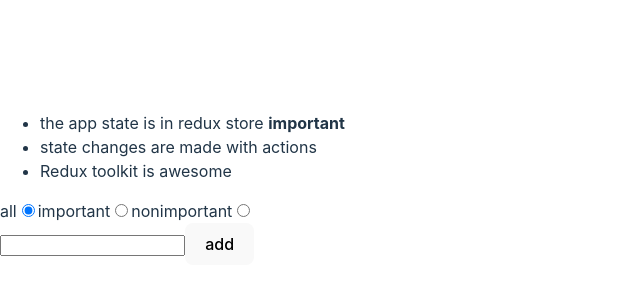
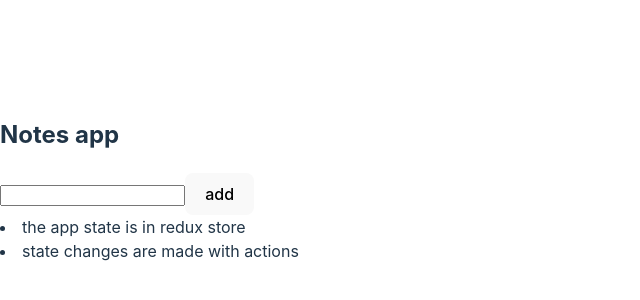
Before and after one commit to layerdbag/redux-notes, a React (Vite) app: page / in a window 1280 px wide. Shown: the part 220-520 px from the top of the page, without its empty margins (0-640 px from the left). Built offline with nearby package versions, Linux system fonts and the light colour scheme; data requests are answered from the project's data file.

Commit message:
Use React Query to retrieve data from server

```diff
--- a/db.json
+++ b/db.json
@@ -2,18 +2,13 @@
   "notes": [
   {
     "content": "the app state is in redux store",
-      "important": true,
+    "important": false,
     "id": 1
   },
   {
     "content": "state changes are made with actions",
     "important": false,
     "id": 2
-    },
-    {
-      "content": "Redux toolkit is awesome",
-      "important": false,
-      "id": 3
   }
 ]
 }
--- a/package.json
+++ b/package.json
@@ -14,15 +14,13 @@
   "dependencies": {
     "@babel/preset-env": "7.21.4",
     "@babel/preset-react": "7.18.6",
-    "@reduxjs/toolkit": "^1.9.5",
+    "@tanstack/react-query": "^4.33.0",
     "axios": "^1.5.0",
     "deep-freeze": "0.0.1",
     "eslint-plugin-jest": "27.2.1",
     "jest": "29.5.0",
     "react": "^18.2.0",
-    "react-dom": "^18.2.0",
-    "react-redux": "^8.1.2",
-    "redux": "^4.2.1"
+    "react-dom": "^18.2.0"
   },
   "devDependencies": {
     "@types/react": "^18.2.15",
--- a/src/App.jsx
+++ b/src/App.jsx
@@ -1,24 +1,45 @@
-import React, { useEffect } from 'react'
-import NewNote from "./components/NewNote";
-import Notes from "./components/Notes";
-import VisibilityFilter from './components/VisibilityFilter'
-import { useDispatch } from 'react-redux';
-import { initializeNotes } from './reducers/noteReducer';
+import React from 'react'
+import { useQuery } from '@tanstack/react-query'
+import axios from 'axios'
 
 const App = () => {
-  const dispatch = useDispatch()
+  const addNote = async (event) => {
+    event.preventDefault()
+    const content = event.target.note.value
+    event.target.note.value = ''
+    console.log(content)
+  }
 
-  useEffect(() => {
-    dispatch(initializeNotes())
-  }, [])
+  const toggleImportance = (note) => {
+    console.log('toggle importance of', note.id)
+  }
 
-  return (
+  const result = useQuery({
+    queryKey: ['notes'],
+    queryFn: () => axios.get('http://localhost:5174/notes').then(res => res.data)
+  })
+  console.log(JSON.parse(JSON.stringify(result)))
+
+  if (result.isLoading) {
+    return <div>loading data...</div>
+  }
+  const notes = result.data
+
+  return(
     <div>
-      <Notes />
-      <VisibilityFilter />
-      <NewNote />
+      <h2>Notes app</h2>
+      <form onSubmit={addNote}>
+        <input name="note" />
+        <button type="submit">add</button>
+      </form>
+      {notes.map(note =>
+        <li key={note.id} onClick={() => toggleImportance(note.id)}>
+          {note.content}
+          <strong> {note.important ? 'important' : ''}</strong>
+        </li>
+      )}
     </div>
-  );
-};
+  )
+}
 
-export default App;
+export default App
--- a/src/components/NewNote.jsx
+++ /dev/null
@@ -1,25 +0,0 @@
-import React from 'react'
-import { useDispatch } from "react-redux";
-import { createNote } from "../reducers/noteReducer";
-
-const NewNote = () => {
-  const dispatch = useDispatch();
-
-  const addNote = async e => {
-    e.preventDefault();
-    const content = e.target.note.value;
-    e.target.note.value = "";
-    dispatch(createNote(content));
-  };
-
-  return (
-    <div>
-      <form onSubmit={addNote}>
-        <input type="text" name="note" />
-        <button type="submit">add</button>
-      </form>
-    </div>
-  );
-};
-
-export default NewNote;
--- a/src/components/Notes.jsx
+++ /dev/null
@@ -1,37 +0,0 @@
-import React from 'react'
-import { useDispatch, useSelector } from "react-redux";
-import { updateNote } from "../reducers/noteReducer";
-
-const Note = ({ note, handleClick }) => (
-  <li onClick={handleClick}>
-    {note.content} <strong>{note.important ? "important" : ""}</strong>
-  </li>
-);
-
-const Notes = () => {
-  const dispatch = useDispatch();
-  const notes = useSelector(({ filter, notes }) => {
-    if (filter === 'ALL') {
-      return notes
-    }
-    return filter === 'IMPORTANT'
-      ? notes.filter(note => note.important)
-      : notes.filter(note => !note.important)
-  });
-
-  return (
-    <div>
-      <ul>
-        {notes.map((note) => (
-          <Note
-            key={note.id}
-            note={note}
-            handleClick={() => dispatch(updateNote(note))}
-          />
-        ))}
-      </ul>
-    </div>
-  );
-};
-
-export default Notes;
--- a/src/components/VisibilityFilter.jsx
+++ /dev/null
@@ -1,33 +0,0 @@
-import React from 'react'
-import { filterChange } from '../reducers/filterReducer'
-import { useDispatch } from 'react-redux'
-
-const VisibilityFilter = (props) => {
-  const dispatch = useDispatch()
-
-  return (
-    <div>
-      all
-      <input
-        defaultChecked={props}
-        type="radio"
-        name="filter"
-        onChange={() => dispatch(filterChange('ALL'))}
-      />
-      important
-      <input
-        type="radio"
-        name="filter"
-        onChange={() => dispatch(filterChange('IMPORTANT'))}
-      />
-      nonimportant
-      <input
-        type="radio"
-        name="filter"
-        onChange={() => dispatch(filterChange('NONIMPORTANT'))}
-      />
-    </div>
-  )
-}
-
-export default VisibilityFilter
--- a/src/main.jsx
+++ b/src/main.jsx
@@ -1,14 +1,14 @@
-import React from "react";
-import ReactDOM from "react-dom/client";
-import store from "./store";
-import { Provider } from "react-redux";
-import App from "./App";
-import "./index.css";
+import React from 'react'
+import ReactDOM from 'react-dom/client'
+import { QueryClient, QueryClientProvider } from '@tanstack/react-query'
 
+import App from './App'
+import './index.css'
 
+const queryClient = new QueryClient()
 
-ReactDOM.createRoot(document.getElementById("root")).render(
-  <Provider store={store}>
+ReactDOM.createRoot(document.getElementById('root')).render(
+  <QueryClientProvider client={queryClient}>
     <App />
-  </Provider>
-);
+  </QueryClientProvider>
+)
--- a/src/reducers/filterReducer.js
+++ /dev/null
@@ -1,21 +0,0 @@
-
-const filterReducer = (state = 'ALL', action) => {
-  console.log('ACTION: ', action)
-  switch (action.type) {
-    case 'SET_FILTER':
-      return action.payload
-    default:
-      return state
-  }
-}
-
-
-export const filterChange = filter => {
-  return {
-    type: 'SET_FILTER',
-    payload: filter,
-  }
-}
-
-
-export default filterReducer
--- a/src/reducers/noteReducer.js
+++ /dev/null
@@ -1,56 +0,0 @@
-import { createSlice } from '@reduxjs/toolkit'
-import noteService from '../services/notes'
-
-const noteSlice = createSlice({
-  name: 'notes',
-  initialState : [],
-  reducers: {
-    toggleImportanceOf(state, action) {
-      const id = action.payload
-
-      const noteToChange = state.find(n => n.id === id)
-
-      const changedNote = {
-        ...noteToChange,
-        important: !noteToChange.important
-      }
-
-      console.log(state)
-      return state.map(note =>
-        note.id !== id ? note : changedNote)
-    },
-    appendNote(state, action) {
-      state.push(action.payload)
-    },
-    setNotes(state, action) {
-      return action.payload
-    },
-  },
-})
-
-
-export const { toggleImportanceOf, appendNote, setNotes } = noteSlice.actions
-
-export const initializeNotes = () => {
-  return async dispatch => {
-    const notes = await noteService.getAll()
-    dispatch(setNotes(notes))
-  }
-}
-
-export const createNote = content => {
-  return async dispatch => {
-    const newNote = await noteService.createNew(content)
-    dispatch(appendNote(newNote))
-  }
-}
-
-export const updateNote = note => {
-  return async dispatch => {
-    const toggleImportance = { ...note, important: !note.important }
-    const returnedNote = await noteService.update(note.id, toggleImportance)
-    dispatch(toggleImportanceOf(returnedNote.id))
-  }
-}
-
-export default noteSlice.reducer;
--- a/src/services/notes.js
+++ /dev/null
@@ -1,25 +0,0 @@
-import axios from "axios";
-
-const baseUrl = 'http://localhost:5174/notes'
-
-const getAll = async () => {
-  const response = await axios.get(baseUrl)
-  return response.data
-}
-
-const createNew = async content => {
-  const obj = { content, important: false }
-  const res = await axios.post(baseUrl, obj)
-  return res.data
-}
-
-const update = async (id, newObj) => {
-  const res = await axios.put(`${baseUrl}/${id}`, newObj)
-  return res.data
-}
-
-export default {
-  getAll,
-  createNew,
-  update,
-}
--- a/src/store.js
+++ /dev/null
@@ -1,12 +0,0 @@
-import { configureStore } from "@reduxjs/toolkit";
-import filterReducer from "./reducers/filterReducer";
-import noteReducer from "./reducers/noteReducer";
-
-const store = configureStore({
-  reducer : {
-  notes: noteReducer,
-  filter: filterReducer
-  }
-})
-
-export default store
```
Also changed, not shown: 2 other files (tests, documents, lock files or other folders). Lines whose indentation alone changed are shown as unchanged.
